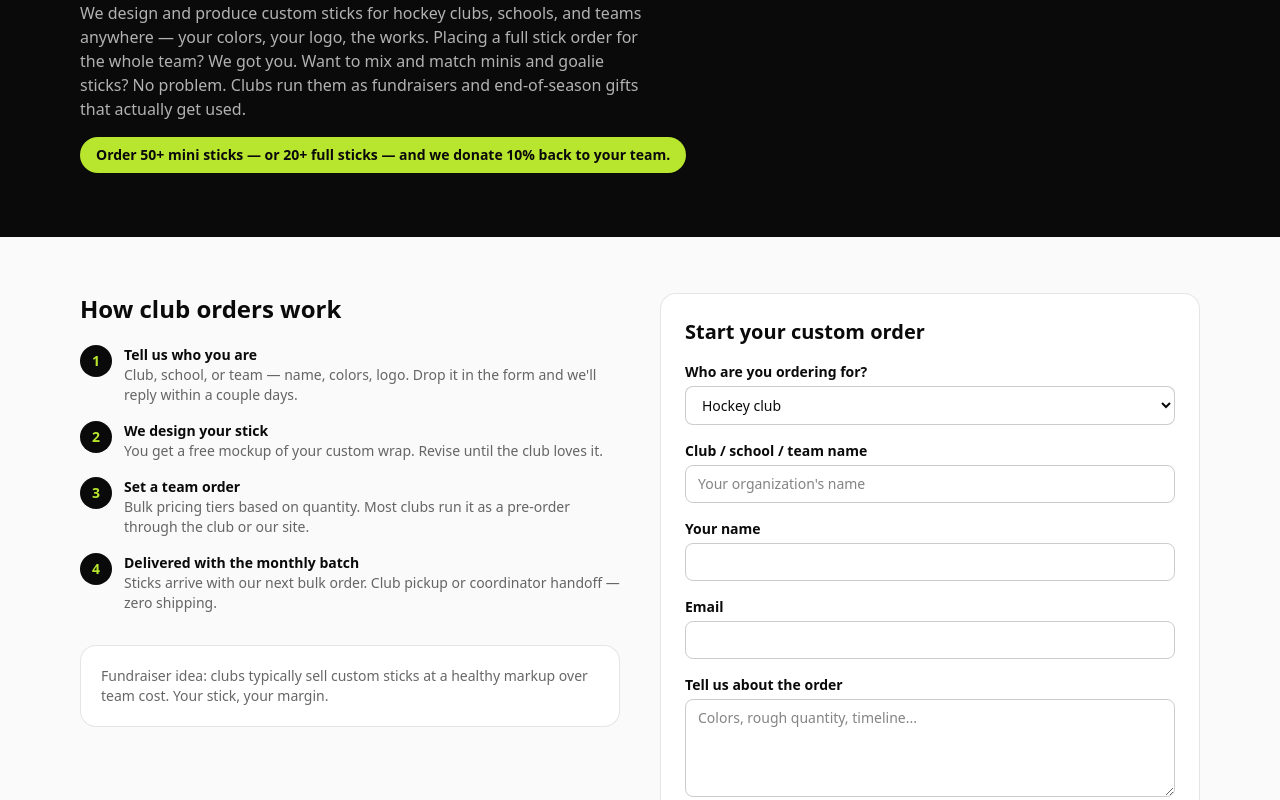
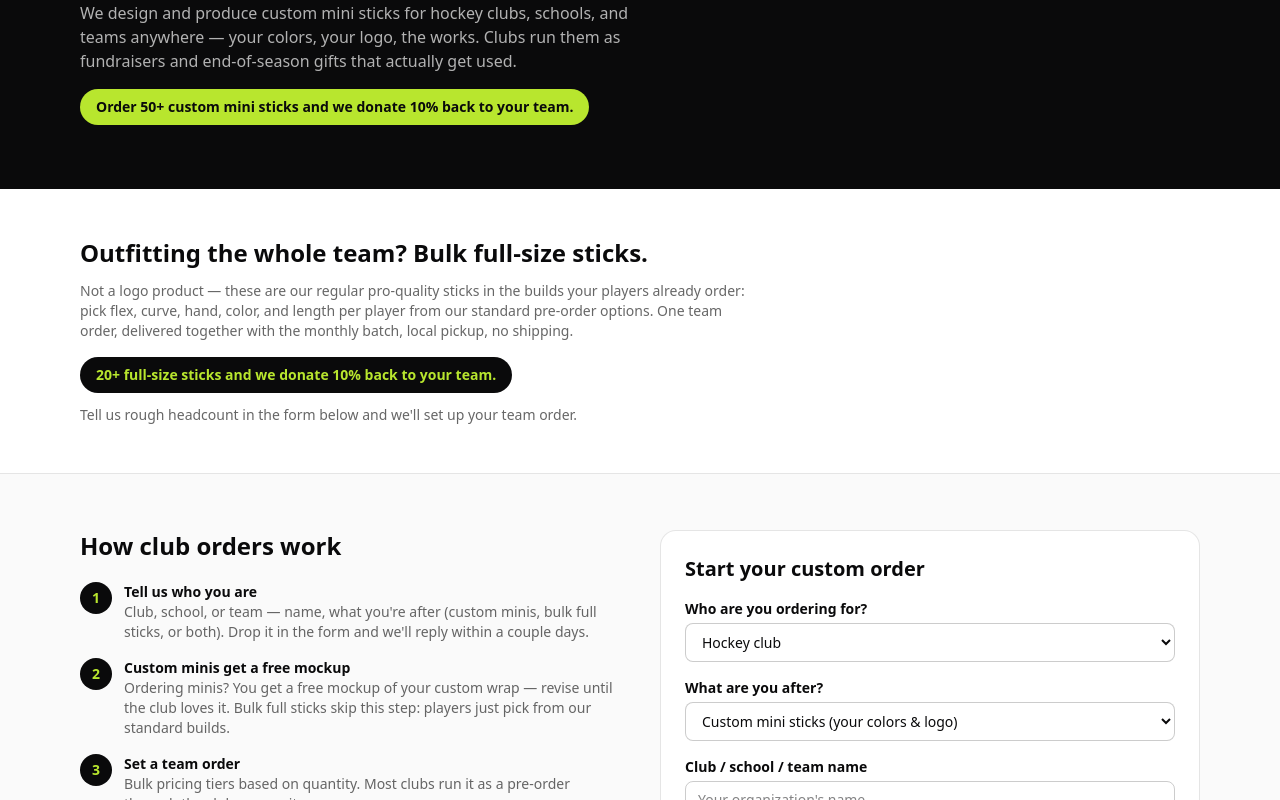
Before and after one commit to acorn1sh1/stlhockeysticks, a Next.js app: page /clubs in a window 1280 px wide. Shown: the part 320-1120 px from the top of the page. Built offline with nearby package versions, Linux system fonts and the light colour scheme; no server answers.

Commit message:
feat: club bulk full-stick program + inquiry interest field

```diff
--- a/app/admin/page.tsx
+++ b/app/admin/page.tsx
@@ -349,6 +349,7 @@ export default async function AdminPage() {
           inquiries={inquiryRows.map((q) => ({
             id: q.id,
             orgType: q.orgType,
+            interest: q.interest,
             clubName: q.clubName,
             contact: q.contact,
             email: q.email,
--- a/app/api/club-inquiry/route.ts
+++ b/app/api/club-inquiry/route.ts
@@ -15,11 +15,16 @@ export async function POST(req: Request) {
   // clients that don't send it.
   const ORG_TYPES = new Set(["CLUB", "SCHOOL", "TEAM", "OTHER"]);
   const orgType = ORG_TYPES.has(String(body.orgType)) ? String(body.orgType) : "CLUB";
+  // What they're after: custom-logo minis, a bulk full-stick team order
+  // (standard builds, no logo), or both. Defaults to MINIS for old clients.
+  const INTERESTS = new Set(["MINIS", "FULL_STICKS", "BOTH"]);
+  const interest = INTERESTS.has(String(body.interest)) ? String(body.interest) : "MINIS";
 
   try {
     await prisma.clubInquiry.create({
       data: {
         orgType,
+        interest,
         clubName: String(body.clubName).slice(0, 200),
         contact: String(body.contact).slice(0, 200),
         email: String(body.email).slice(0, 200),
--- a/app/clubs/page.tsx
+++ b/app/clubs/page.tsx
@@ -5,7 +5,7 @@ import ClubInquiryForm from "@/components/ClubInquiryForm";
 export const metadata: Metadata = {
   title: "Custom Sticks for Clubs, Schools & Teams",
   description:
-    "Custom sticks in your STL club's, school's, or team's colors and logo — full sticks, goalie sticks, minis, or any mix. Team-priced bulk orders delivered with our monthly batch.",
+    "Custom mini sticks in your club's colors and logo, or bulk full-size stick orders for the whole team — delivered with our monthly batch. 10% donated back on qualifying orders.",
 };
 
 export default function ClubsPage() {
@@ -19,14 +19,36 @@ export default function ClubsPage() {
             <span className="text-volt">Your Sticks.</span>
           </h1>
           <p className="mt-4 max-w-xl text-paper/70">
-            We design and produce custom sticks for hockey clubs, schools, and
-            teams anywhere — your colors, your logo, the works. Placing a
-            full stick order for the whole team? We got you. Want to mix and
-            match minis and goalie sticks? No problem. Clubs run them as
-            fundraisers and end-of-season gifts that actually get used.
+            We design and produce custom mini sticks for hockey clubs,
+            schools, and teams anywhere — your colors, your logo, the works.
+            Clubs run them as fundraisers and end-of-season gifts that
+            actually get used.
           </p>
           <p className="mt-4 inline-block rounded-full bg-volt px-4 py-2 text-sm font-bold text-ink">
-            Order 50+ mini sticks — or 20+ full sticks — and we donate 10% back to your team.
+            Order 50+ custom mini sticks and we donate 10% back to your team.
+          </p>
+        </div>
+      </section>
+
+      {/* Team bulk full-size sticks — separate program from the custom-logo
+          minis: standard pre-order builds (flex/curve/hand/color), no club
+          logo, quoted through the inquiry form. */}
+      <section className="border-b border-black/10 bg-white">
+        <div className="mx-auto max-w-6xl px-4 py-12">
+          <h2 className="text-2xl font-black">Outfitting the whole team? Bulk full-size sticks.</h2>
+          <p className="mt-3 max-w-2xl text-sm text-black/60">
+            Not a logo product — these are our regular pro-quality sticks in
+            the builds your players already order: pick flex, curve, hand,
+            color, and length per player from our standard pre-order options.
+            One team order, delivered together with the monthly batch, local
+            pickup, no shipping.
+          </p>
+          <p className="mt-4 inline-block rounded-full bg-ink px-4 py-2 text-sm font-bold text-volt">
+            20+ full-size sticks and we donate 10% back to your team.
+          </p>
+          <p className="mt-3 text-sm text-black/60">
+            Tell us rough headcount in the form below and we&apos;ll set up
+            your team order.
           </p>
         </div>
       </section>
@@ -37,8 +59,8 @@ export default function ClubsPage() {
             <h2 className="text-2xl font-black">How club orders work</h2>
             <ol className="mt-5 space-y-4 text-sm">
               {[
-                ["Tell us who you are", "Club, school, or team — name, colors, logo. Drop it in the form and we'll reply within a couple days."],
-                ["We design your stick", "You get a free mockup of your custom wrap. Revise until the club loves it."],
+                ["Tell us who you are", "Club, school, or team — name, what you're after (custom minis, bulk full sticks, or both). Drop it in the form and we'll reply within a couple days."],
+                ["Custom minis get a free mockup", "Ordering minis? You get a free mockup of your custom wrap — revise until the club loves it. Bulk full sticks skip this step: players just pick from our standard builds."],
                 ["Set a team order", "Bulk pricing tiers based on quantity. Most clubs run it as a pre-order through the club or our site."],
                 ["Delivered with the monthly batch", "Sticks arrive with our next bulk order. Club pickup or coordinator handoff — zero shipping."],
               ].map(([t, d], i) => (
--- a/components/ClubInquiryForm.tsx
+++ b/components/ClubInquiryForm.tsx
@@ -36,6 +36,14 @@ export default function ClubInquiryForm() {
         </select>
       </div>
       <div>
+        <label className="mb-1 block font-bold" htmlFor="interest">What are you after?</label>
+        <select id="interest" name="interest" required defaultValue="MINIS" className="w-full rounded-lg border border-black/20 bg-white px-3 py-2">
+          <option value="MINIS">Custom mini sticks (your colors &amp; logo)</option>
+          <option value="FULL_STICKS">Bulk full-size sticks for the team (standard builds)</option>
+          <option value="BOTH">Both</option>
+        </select>
+      </div>
+      <div>
         <label className="mb-1 block font-bold" htmlFor="clubName">Club / school / team name</label>
         <input id="clubName" name="clubName" required className="w-full rounded-lg border border-black/20 px-3 py-2" placeholder="Your organization's name" />
       </div>
@@ -56,7 +64,7 @@ export default function ClubInquiryForm() {
         disabled={state === "sending"}
         className="w-full rounded-full bg-ink py-3 font-bold text-paper hover:bg-ink/80 disabled:opacity-50"
       >
-        {state === "sending" ? "Sending..." : "Request a Free Mockup"}
+        {state === "sending" ? "Sending..." : "Send Inquiry"}
       </button>
       {state === "error" && (
         <p className="text-red-600">Something broke — try again or email us.</p>
--- a/components/admin/AdminInquiries.tsx
+++ b/components/admin/AdminInquiries.tsx
@@ -9,6 +9,7 @@ import { useState } from "react";
 export type InquiryRow = {
   id: string;
   orgType: string;
+  interest: string; // MINIS | FULL_STICKS | BOTH
   clubName: string;
   contact: string;
   email: string;
@@ -30,6 +31,12 @@ const ORG_LABEL: Record<string, string> = {
   SCHOOL: "School",
   TEAM: "Team",
   OTHER: "Other",
+};
+
+const INTEREST_LABEL: Record<string, string> = {
+  MINIS: "Custom minis",
+  FULL_STICKS: "Bulk full sticks",
+  BOTH: "Minis + full sticks",
 };
 
 const fmtDate = (iso: string) =>
@@ -100,6 +107,9 @@ export default function AdminInquiries({
                     <span className="rounded-full bg-volt/30 px-2 py-0.5 text-xs font-bold text-ink">
                       {ORG_LABEL[q.orgType] ?? q.orgType}
                     </span>
+                    <div className="mt-1 text-[10px] font-bold uppercase text-black/40">
+                      {INTEREST_LABEL[q.interest] ?? q.interest}
+                    </div>
                   </td>
                   <td className="p-3 font-semibold">{q.clubName}</td>
                   <td className="p-3">
```
Also changed, not shown: 2 other files (tests, documents, lock files or other folders).
